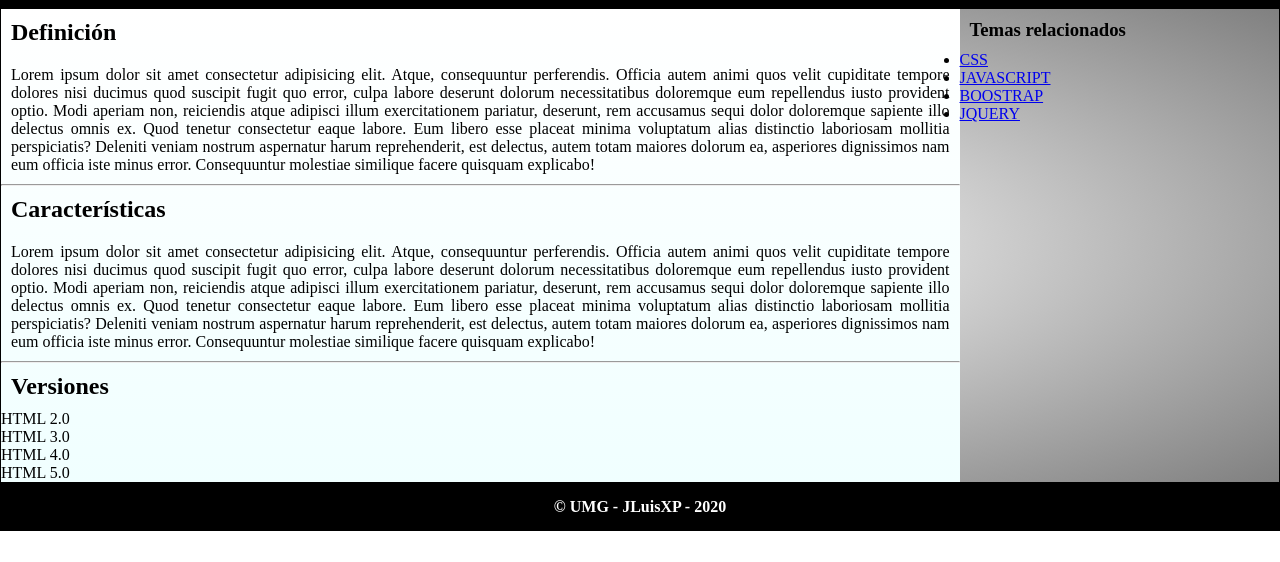
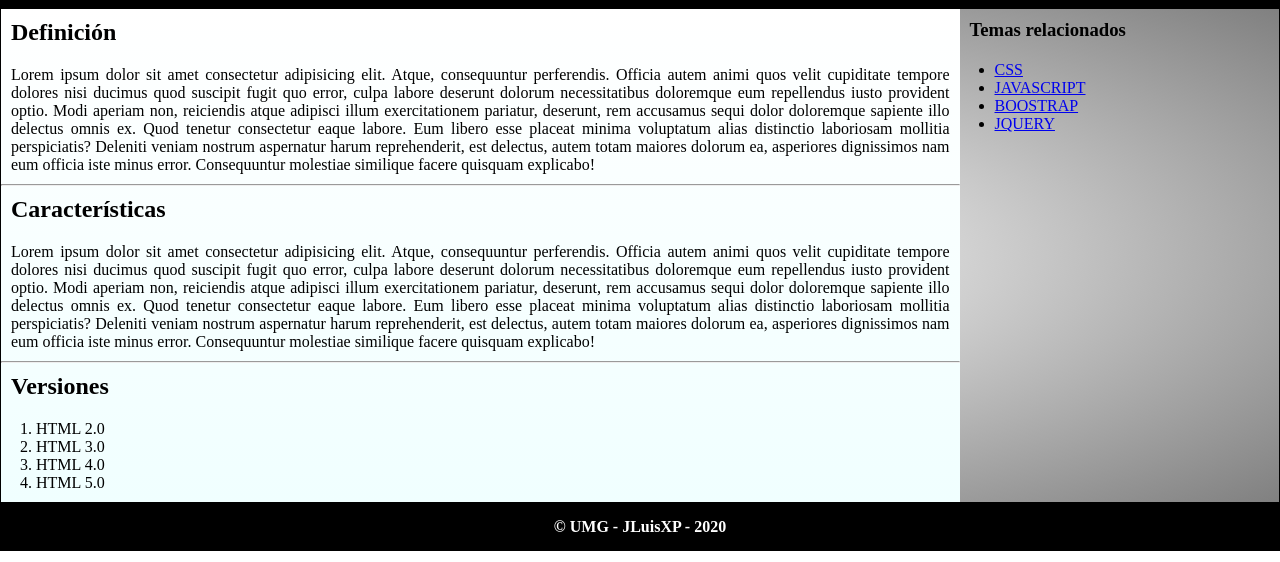
Before and after one commit to JLuisXP-UMG/HTML-CSS, a plain HTML site: page index.html in a window 1280 px wide. Shown: the part 238-800 px from the top of the page. Drawn offline with Linux system fonts and the light colour scheme.

Commit message:
applying margin for ul and ol in section and aside

```diff
--- a/styles/style.css
+++ b/styles/style.css
@@ -66,7 +66,9 @@
     padding: 10px;
 }
 
+.section_cls ol,
 .aside_cls ul {
+    margin: 10px 35px;
     padding: 30px, 10px;
 }
 
```
